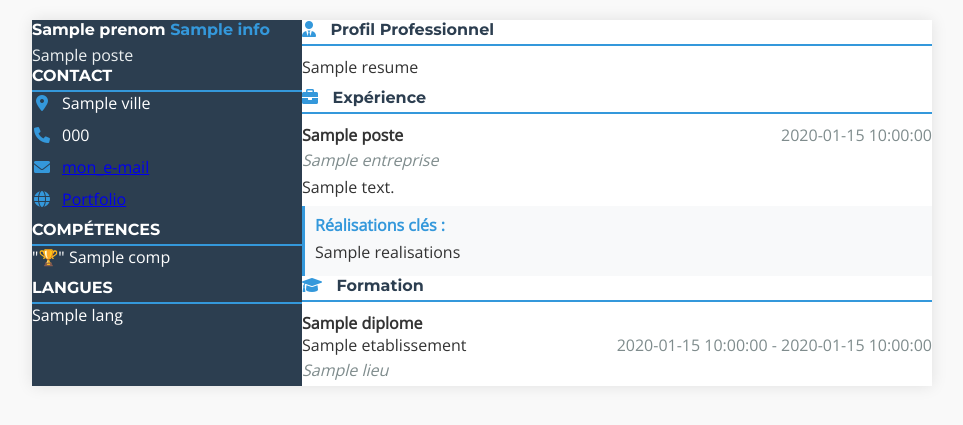
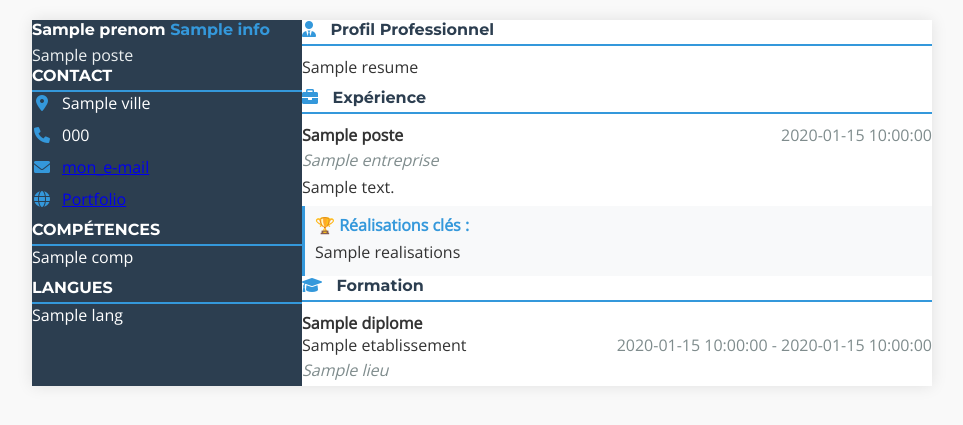
Before and after one commit to MAE009/CV-bot, a Flask app: template Template/Moderne/Mod.html in a window 1280 px wide. Shown: the top 425 px of the page, without its empty margins (158-1121 px from the left). Run offline with Flask 3, Linux system fonts and the light colour scheme; the template is opened without the code that fills it: most values are stand-ins (such as "Sample title", 1, 10 or a date in 2020); parts of the project's set-up code (start-up, migrations or seed data) failed here and were passed over.

Commit message:
Update Mod.html

```diff
--- a/Template/Moderne/Mod.html
+++ b/Template/Moderne/Mod.html
@@ -35,7 +35,7 @@
         <ul class="skills-list">
           {% for skill in competences %}
           <li>
-            <span class="skill-name">"🏆" {{ skill.comp }}</span>
+            <span class="skill-name">{{ skill.comp }}</span>
           </li>
           {% endfor %}
         </ul>
@@ -73,7 +73,7 @@
             <p>{{ exp.description }}</p>
             {% if exp.realisations %}
             <div class="achievements">
-              <h4>Réalisations clés :</h4>
+              <h4>🏆 Réalisations clés :</h4>
               <p>{{ exp.realisations }}</p>
             </div>
             {% endif %}
```
